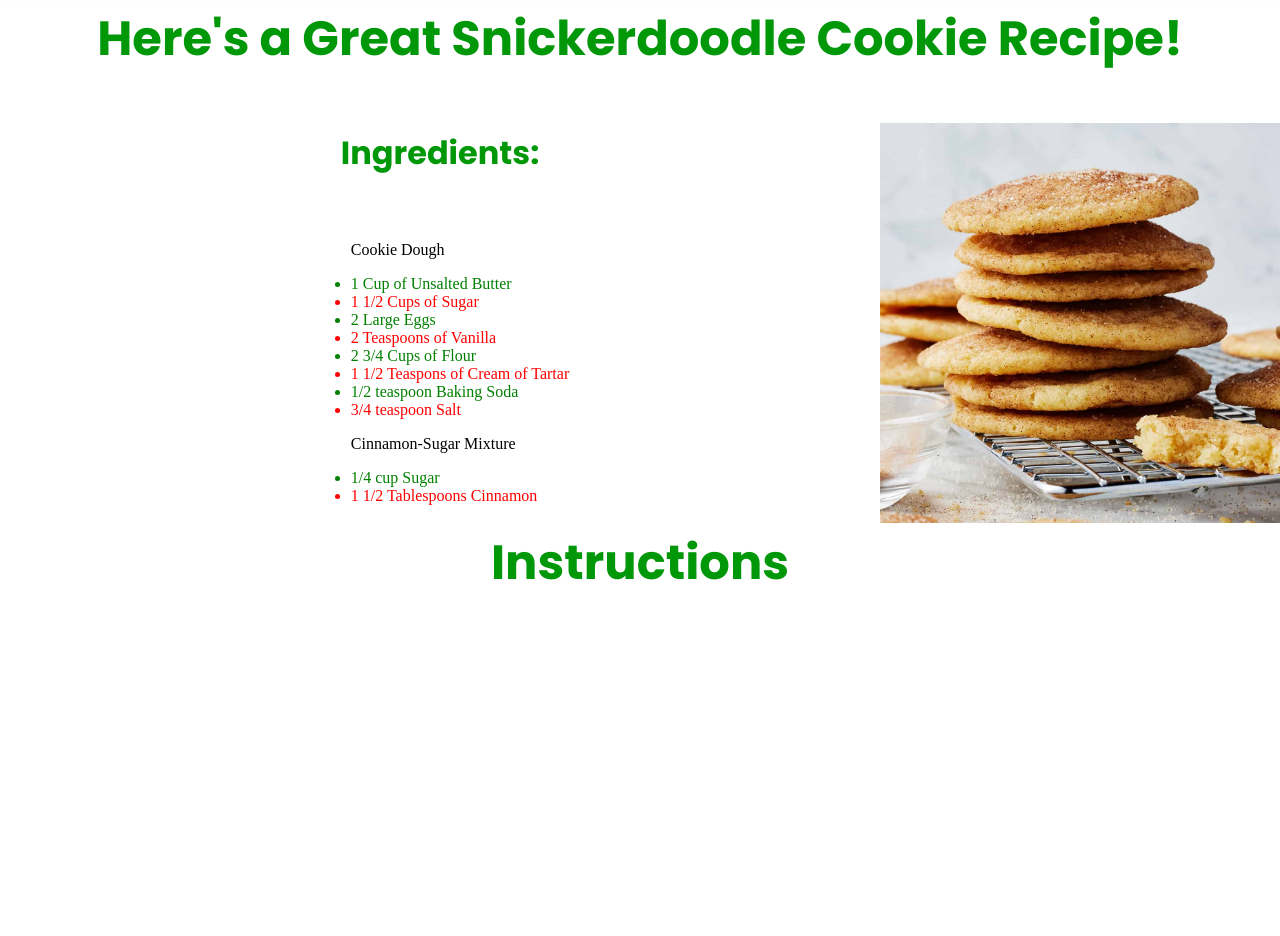
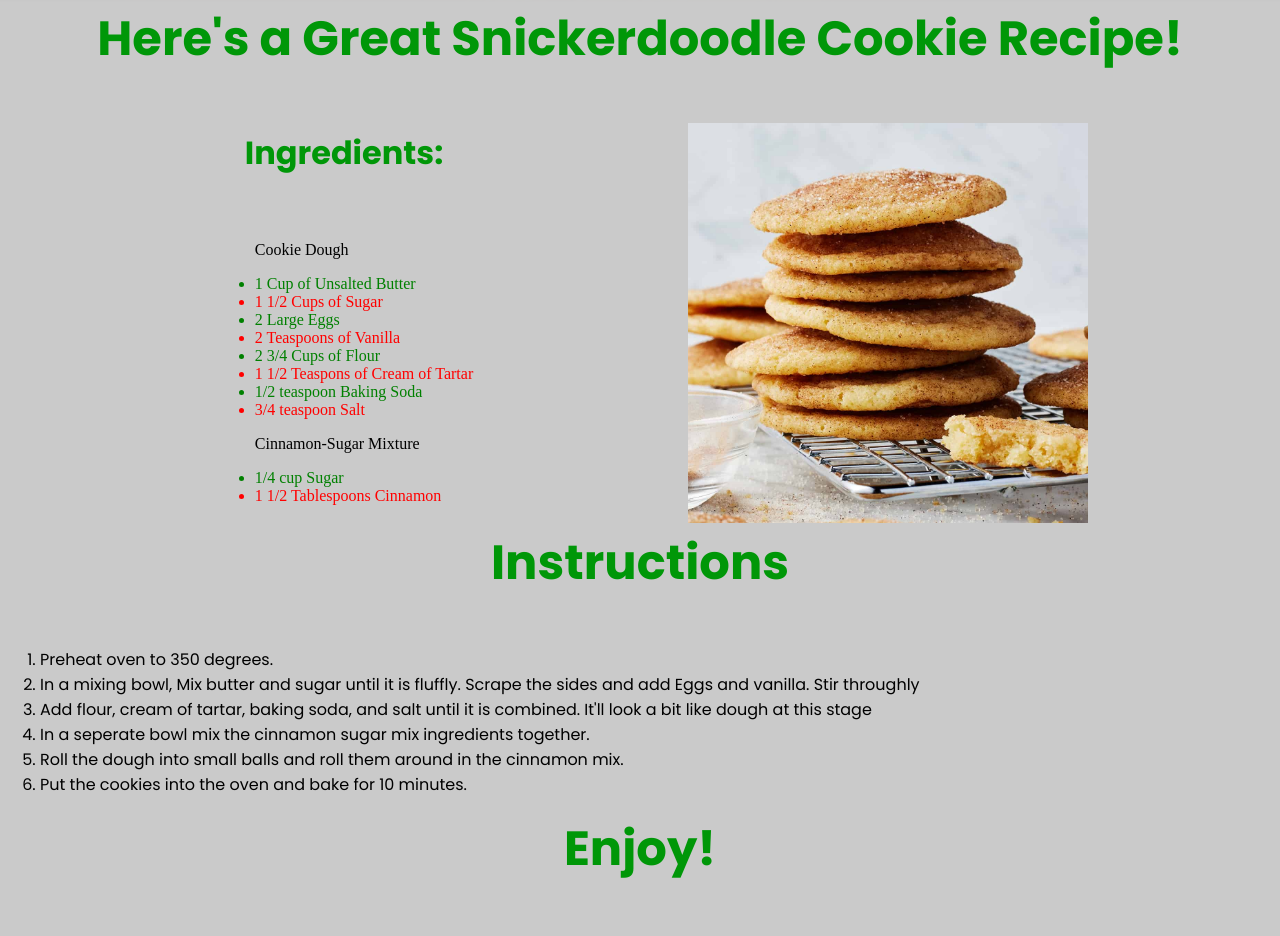
Before and after one commit to PlatinumGoon/Christmas_Website, a plain HTML site: page index.html in a window 1280 px wide. Shown: the part 797-1733 px from the top of the page. Before the commit the page ends 1444 px from the top, so only its background shows below. Drawn offline with Linux system fonts and the light colour scheme.

Commit message:
Added Instructions

```diff
--- a/index.html
+++ b/index.html
@@ -46,7 +46,7 @@
 
             </ul>
         </div>
-        <div style="width:400px">
+        <div style="width:400px; padding-right: 15vw;">
             <img src="Images/Cookie.jpg" alt="Cookie Picture" class = "picture">
         </div>
     </div>
@@ -55,5 +55,36 @@
             Instructions
         </p>
     </div>
+    <ol>
+        <li class = "instruct">
+            Preheat oven to 350 degrees.
+        </li>
+        <li class = "instruct">
+            In a mixing bowl, Mix butter and sugar until
+            it is fluffly. Scrape the sides and add Eggs
+            and vanilla. Stir throughly
+        </li>
+        <li class = "instruct">
+            Add flour, cream of tartar, baking soda, and salt
+            until it is combined. It'll look a bit like dough at this stage
+        </li>
+        <li class = "instruct">
+            In a seperate bowl mix the cinnamon sugar mix ingredients
+            together.
+        </li>
+        <li class = "instruct">
+            Roll the dough into small balls and roll them around in
+            the cinnamon mix.
+        </li>
+        <li class = "instruct">
+            Put the cookies into the oven and bake for 10 minutes.
+        </li>
+    </ol>
+    <div>
+        <p class = "textbox" style = "padding-bottom: 3rem;">
+            Enjoy!
+        </p>
+    </div>
+    </div>
 </body>
 </html>
--- a/styles.css
+++ b/styles.css
@@ -2,6 +2,7 @@
 
 body{
     margin: 0;
+    background-color: rgb(202, 202, 202);
 
 }
 
@@ -40,3 +41,7 @@ body{
     width: 100%;
     height: 100%;
 }
+.instruct{
+    font-family: "Poppins", serif;
+    font-size: clamp(0.5rem, 4vw, 1rem);
+}
```
